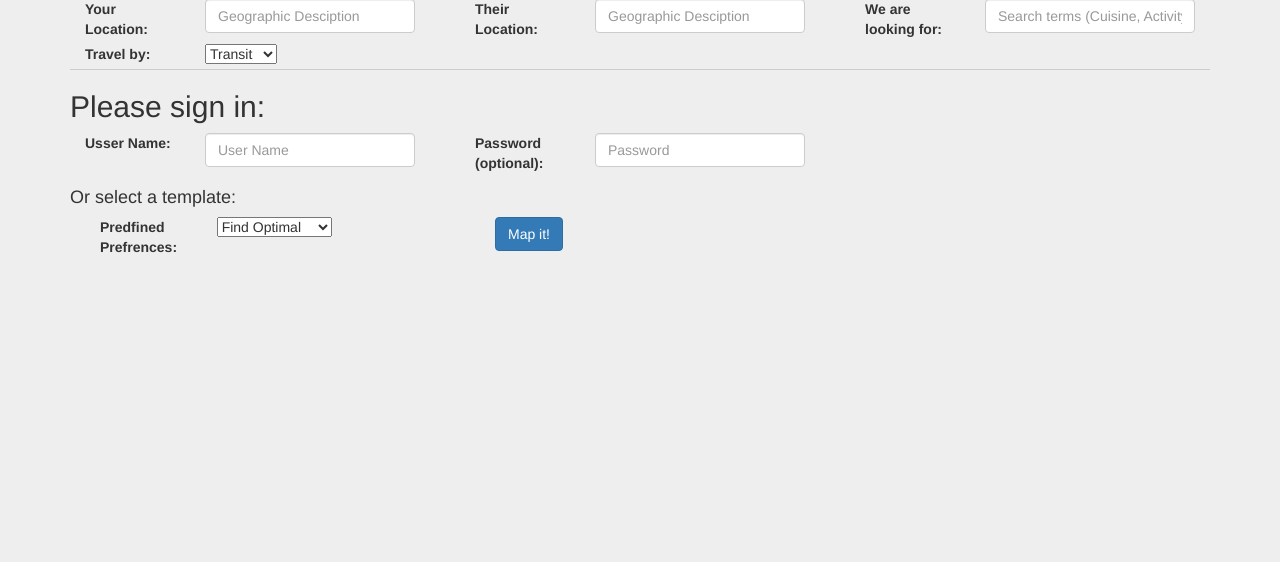
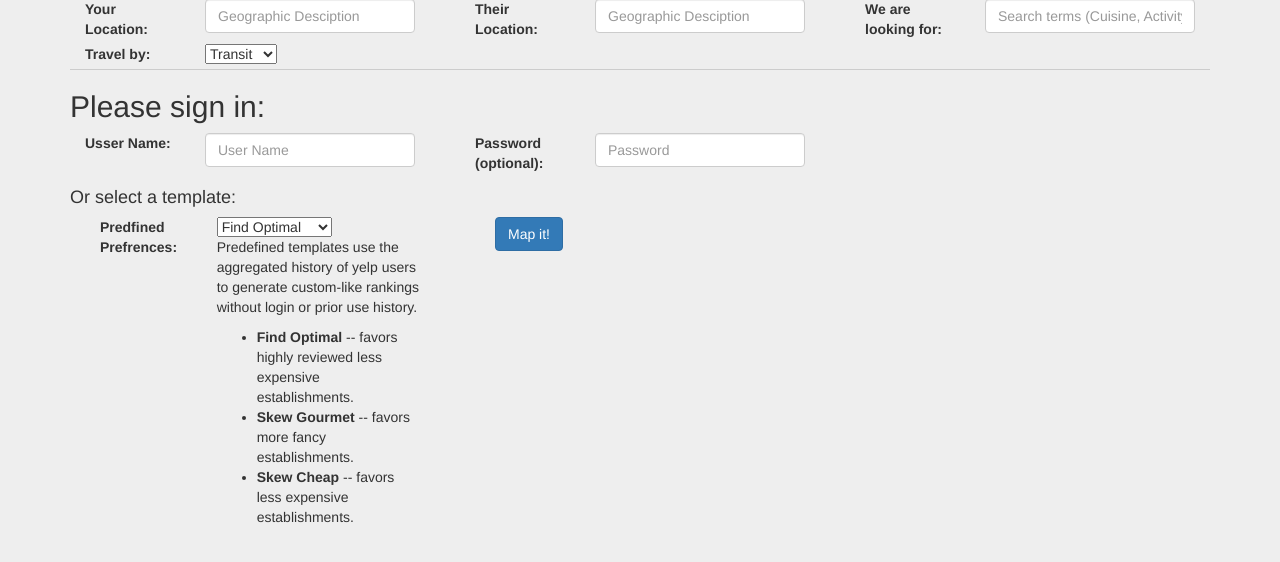
Before and after one commit to jfried23/InsightProject, a Flask app: page / in a window 1280 px wide. Shown: the part 111-673 px from the top of the page. Run offline with Flask 2, Linux system fonts and the light colour scheme; parts of the project's set-up code (start-up, migrations or seed data) failed here and were passed over; some libraries are stand-ins or nearby versions.

Commit message:
desciption of template

```diff
--- a/templates/login.html
+++ b/templates/login.html
@@ -191,6 +191,14 @@ body {
               <option value="Gourmets">Skew Gourmet</option>
               <option value="Random">Skew Cheap</option>
             </select>
+            <p>Predefined templates use the aggregated history of yelp users to generate custom-like rankings without login or prior use history.</p>
+            <p> <ul>
+                  <li> <b>Find Optimal</b> -- favors highly reviewed less expensive establishments.</li>
+                  <li> <b>Skew Gourmet</b> -- favors more fancy establishments.</li>
+                  <li> <b>Skew Cheap</b>   -- favors less expensive establishments.</li>
+
+                </ul>
+            </p>
           </div>
           </div>
           </div>
```
Also changed, not shown: 1 other file.
